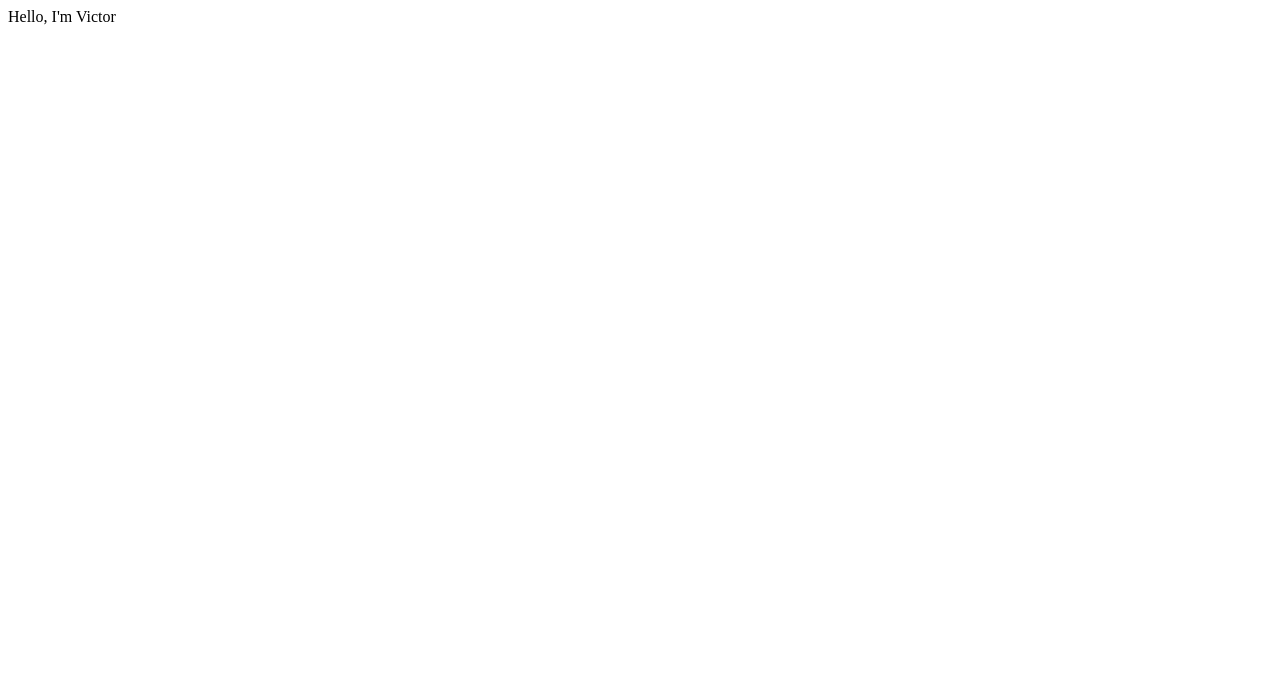
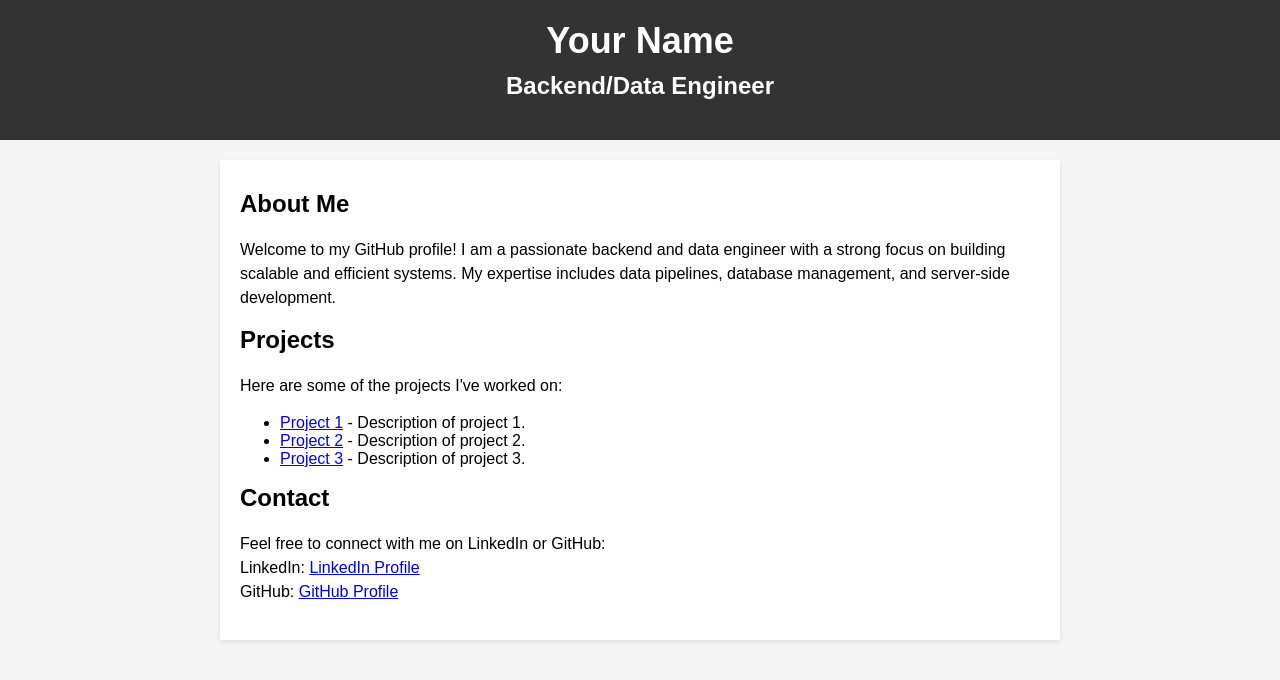
Before and after one commit to vdarmadi/vdarmadi.github.io, a plain HTML site: page index.html in a window 1280 px wide. Drawn offline with Linux system fonts and the light colour scheme.

Commit message:
Profile page first draft

```diff
--- a/index.html
+++ b/index.html
@@ -1 +1,76 @@
-Hello, I'm Victor
+<!DOCTYPE html>
+<html lang="en">
+<head>
+    <meta charset="UTF-8">
+    <meta name="viewport" content="width=device-width, initial-scale=1.0">
+    <title>Your Name - Backend/Data Engineer</title>
+    <style>
+        body {
+            font-family: Arial, sans-serif;
+            background-color: #f5f5f5;
+            margin: 0;
+            padding: 0;
+        }
+
+        header {
+            background-color: #333;
+            color: #fff;
+            padding: 20px 0;
+            text-align: center;
+        }
+
+        h1 {
+            font-size: 36px;
+            margin: 0;
+        }
+
+        h2 {
+            font-size: 24px;
+            margin-top: 10px;
+        }
+
+        .container {
+            max-width: 800px;
+            margin: 20px auto;
+            padding: 20px;
+            background-color: #fff;
+            box-shadow: 0 2px 5px rgba(0, 0, 0, 0.1);
+        }
+
+        p {
+            font-size: 16px;
+            line-height: 1.5;
+        }
+    </style>
+</head>
+<body>
+    <header>
+        <h1>Your Name</h1>
+        <h2>Backend/Data Engineer</h2>
+    </header>
+    <div class="container">
+        <h2>About Me</h2>
+        <p>
+            Welcome to my GitHub profile! I am a passionate backend and data engineer with a strong focus on building scalable and efficient systems. My expertise includes data pipelines, database management, and server-side development.
+        </p>
+
+        <h2>Projects</h2>
+        <p>
+            Here are some of the projects I've worked on:
+            <ul>
+                <li><a href="#">Project 1</a> - Description of project 1.</li>
+                <li><a href="#">Project 2</a> - Description of project 2.</li>
+                <li><a href="#">Project 3</a> - Description of project 3.</li>
+            </ul>
+        </p>
+
+        <h2>Contact</h2>
+        <p>
+            Feel free to connect with me on LinkedIn or GitHub:
+            <br>
+            LinkedIn: <a href="https://www.linkedin.com/in/yourname" target="_blank">LinkedIn Profile</a><br>
+            GitHub: <a href="https://github.com/yourusername" target="_blank">GitHub Profile</a>
+        </p>
+    </div>
+</body>
+</html>
```
